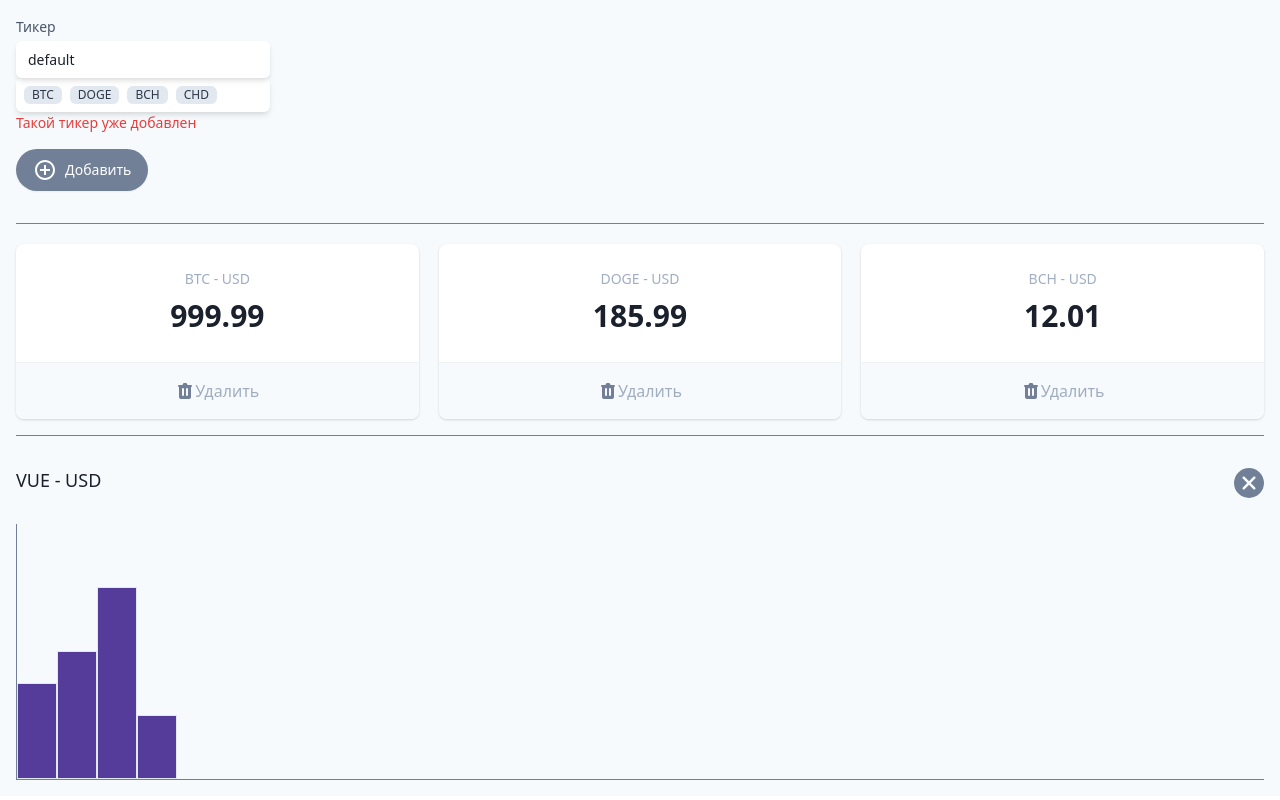
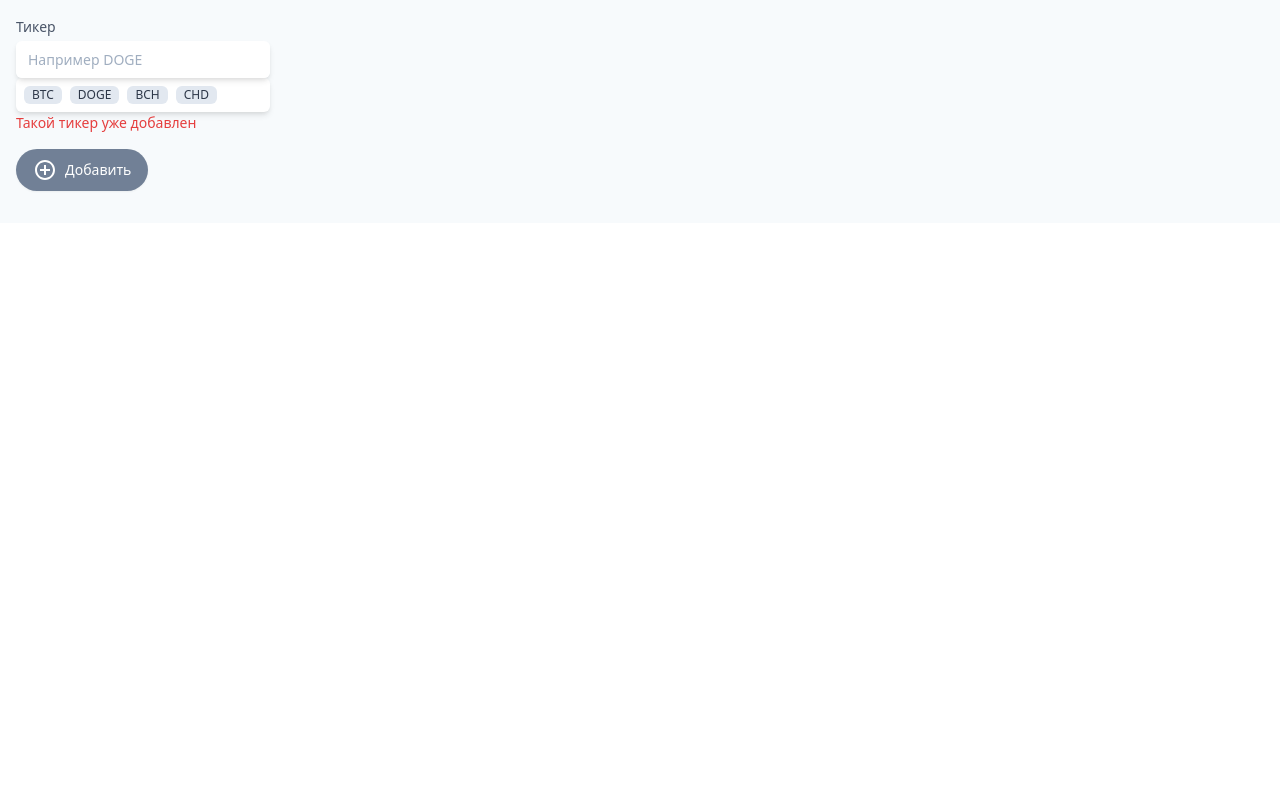
Before and after one commit to DenisKulik/cryptonomicon, a Vue app: page / in a window 1280 px wide. Built offline with nearby package versions, Linux system fonts and the light colour scheme.

Commit message:
feat: display tickers graph

```diff
--- a/src/app/App.vue
+++ b/src/app/App.vue
@@ -3,25 +3,46 @@
   name: "App",
   data() {
     return {
-      ticker: "default",
-      tickers: [
-        { name: "BTC", price: "999.99" },
-        { name: "DOGE", price: "185.99 " },
-        { name: "BCH", price: "12.01" },
-      ],
+      ticker: "",
+      tickers: [],
+      sel: null,
+      graph: [],
     };
   },
   methods: {
     add() {
       const newTicker = {
         name: this.ticker,
-        price: String(Math.floor(Math.random() * 100)),
+        price: "-",
       };
       this.tickers.push(newTicker);
+      setInterval(async () => {
+        const res = await fetch(
+          `https://min-api.cryptocompare.com/data/price?fsym=${newTicker.name}&tsyms=USD&api_key=3858c8f19e12b37fc41bb26a21962b574d71bade424011af806ce780f4c7e0d8`
+        );
+        const data = await res.json();
+        this.tickers.find((t) => t.name === newTicker.name).price =
+          data.USD > 1 ? data.USD.toFixed(2) : data.USD.toPrecision(2);
+
+        if (this.sel?.name === newTicker.name) {
+          this.graph.push(data.USD);
+        }
+      }, 5000);
       this.ticker = "";
+    },
+    select(ticker) {
+      this.sel = ticker;
+      this.graph = [];
     },
     handleDelete(tickerToRemove) {
       this.tickers = this.tickers.filter((t) => t !== tickerToRemove);
+    },
+    normalizeGraph() {
+      const maxValue = Math.max(...this.graph);
+      const minValue = Math.min(...this.graph);
+      return this.graph.map(
+        (price) => 5 + ((price - minValue) * 95) / (maxValue - minValue)
+      );
     },
   },
 };
@@ -102,6 +123,8 @@
           <div
             v-for="t in tickers"
             :key="t.name"
+            @click="select(t)"
+            :class="{ 'border-4': sel === t }"
             class="bg-white overflow-hidden shadow rounded-lg border-purple-800 border-solid cursor-pointer"
           >
             <div class="px-4 py-5 sm:p-6 text-center">
@@ -114,7 +137,7 @@
             </div>
             <div class="w-full border-t border-gray-200"></div>
             <button
-              @click="handleDelete(t)"
+              @click.stop="handleDelete(t)"
               class="flex items-center justify-center font-medium w-full bg-gray-100 px-4 py-4 sm:px-6 text-md text-gray-500 hover:text-gray-600 hover:bg-gray-200 hover:opacity-20 transition-all focus:outline-none"
             >
               <svg
@@ -135,17 +158,24 @@
         </dl>
         <hr class="w-full border-t border-gray-600 my-4" />
       </template>
-      <section class="relative">
+
+      <section v-if="sel" class="relative">
         <h3 class="text-lg leading-6 font-medium text-gray-900 my-8">
-          VUE - USD
+          {{ sel.name }} - USD
         </h3>
         <div class="flex items-end border-gray-600 border-b border-l h-64">
-          <div class="bg-purple-800 border w-10 h-24"></div>
-          <div class="bg-purple-800 border w-10 h-32"></div>
-          <div class="bg-purple-800 border w-10 h-48"></div>
-          <div class="bg-purple-800 border w-10 h-16"></div>
+          <div
+            v-for="(bar, idx) in normalizeGraph()"
+            :key="idx"
+            :style="{ height: `${bar}%` }"
+            class="bg-purple-800 border w-10"
+          ></div>
         </div>
-        <button type="button" class="absolute top-0 right-0">
+        <button
+          @click="sel = null"
+          type="button"
+          class="absolute top-0 right-0"
+        >
           <svg
             xmlns="http://www.w3.org/2000/svg"
             xmlns:xlink="http://www.w3.org/1999/xlink"
```
